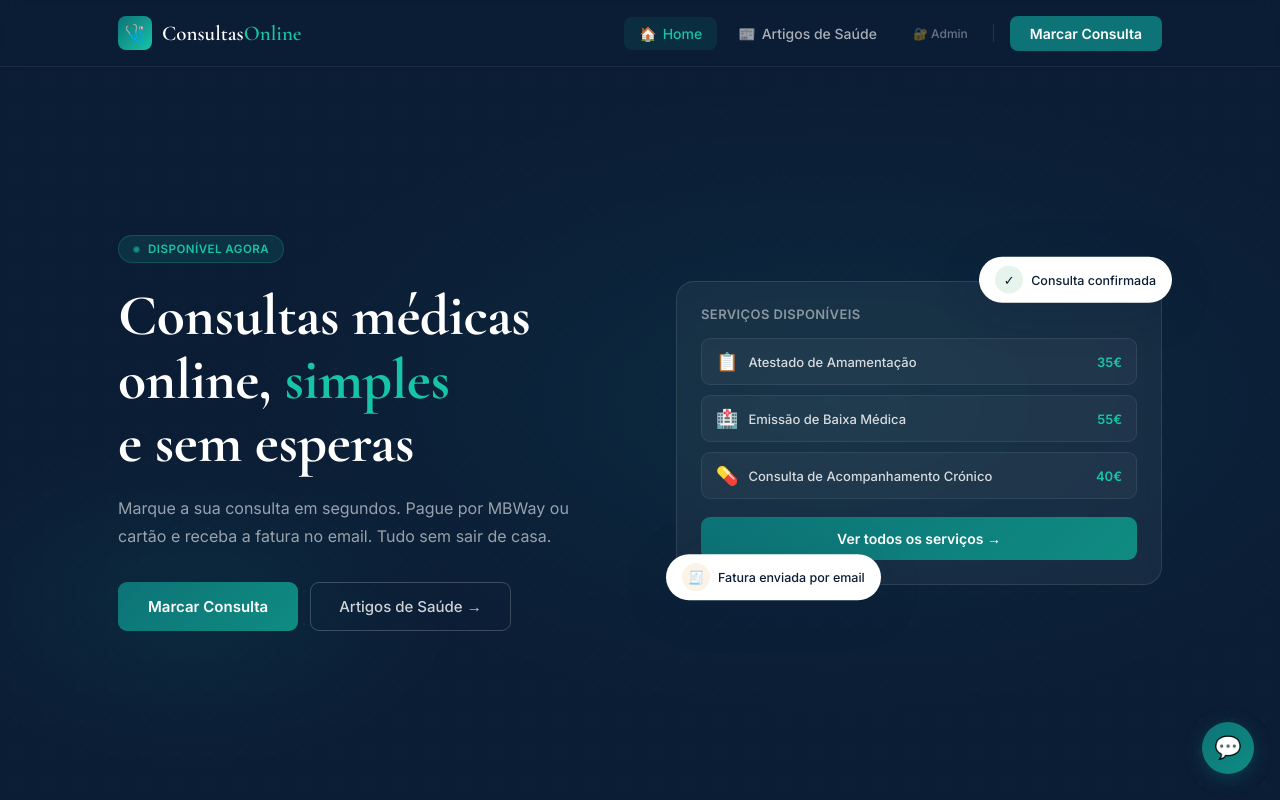
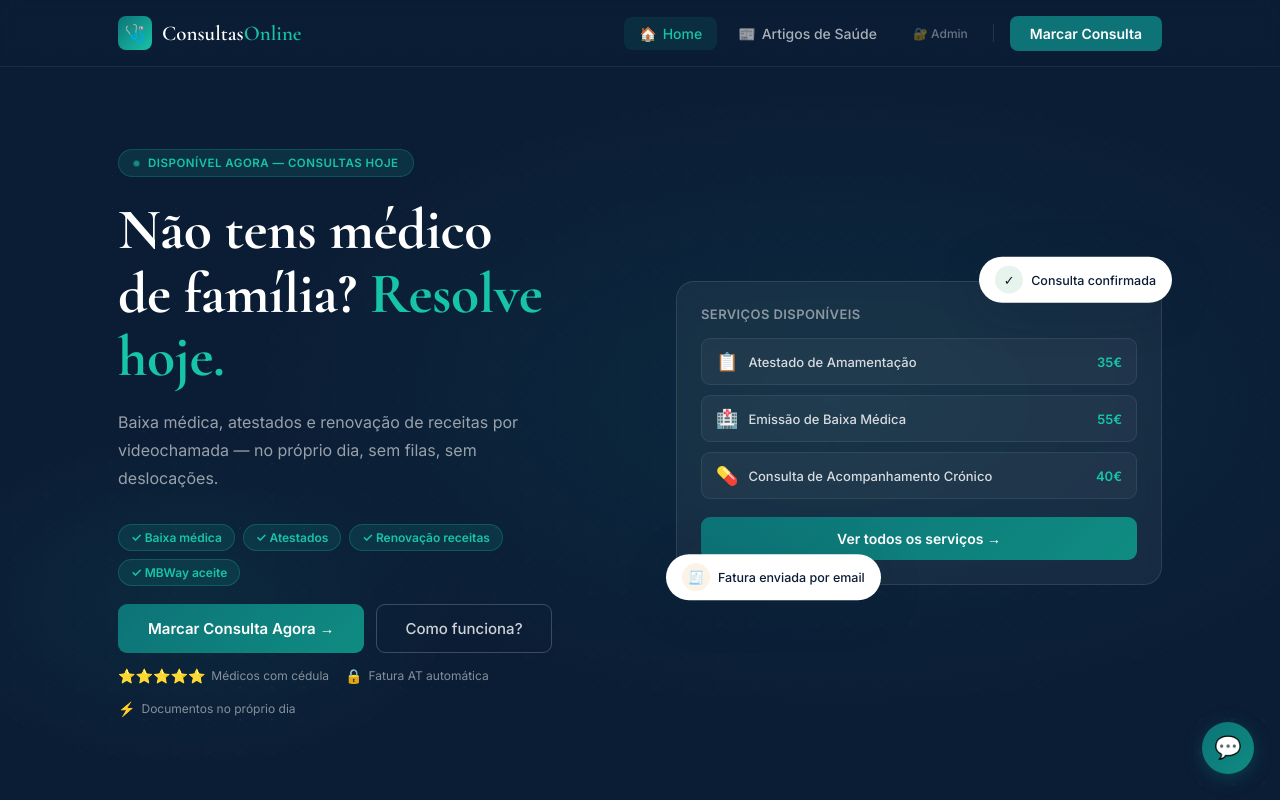
Before and after one commit to patriciamendoncaferraz/consultasonline, a website: page public/index.html in a window 1280 px wide. Shown: the top 800 px of the page. Drawn offline with nearby package versions, Linux system fonts and the light colour scheme.

Commit message:
Update index.html

```diff
--- a/public/index.html
+++ b/public/index.html
@@ -797,13 +797,33 @@ document.addEventListener("DOMContentLoaded", function() {
   <div class="hero-dots"></div>
   <div class="hero-inner">
     <div>
-      <div class="hero-pill"><div class="pulse-dot"></div><span>Disponível agora</span></div>
-      <h1 class="hero-title">Consultas médicas<br/>online, <em>simples</em><br/>e sem esperas</h1>
-      <p class="hero-sub">Marque a sua consulta em segundos. Pague por MBWay ou cartão e receba a fatura no email. Tudo sem sair de casa.</p>
-      <div class="hero-btns">
-        <button class="btn-main" onclick="openServiceSelector()">Marcar Consulta</button>
-        <button class="btn-ghost" onclick="showPage('blog')">Artigos de Saúde →</button>
-      </div>
+     <div class="hero-pill"><div class="pulse-dot"></div><span>Disponível agora — consultas hoje</span></div>
+<h1 class="hero-title">Não tens médico<br/>de família? <em>Resolve<br/>hoje.</em></h1>
+<p class="hero-sub">Baixa médica, atestados e renovação de receitas por videochamada — no próprio dia, sem filas, sem deslocações.</p>
+<div style="display:flex;flex-wrap:wrap;gap:8px;margin-bottom:18px">
+  <span style="background:rgba(23,196,168,.12);border:1px solid rgba(23,196,168,.25);color:#17c4a8;border-radius:20px;padding:5px 12px;font-size:12px;font-weight:600">✓ Baixa médica</span>
+  <span style="background:rgba(23,196,168,.12);border:1px solid rgba(23,196,168,.25);color:#17c4a8;border-radius:20px;padding:5px 12px;font-size:12px;font-weight:600">✓ Atestados</span>
+  <span style="background:rgba(23,196,168,.12);border:1px solid rgba(23,196,168,.25);color:#17c4a8;border-radius:20px;padding:5px 12px;font-size:12px;font-weight:600">✓ Renovação receitas</span>
+  <span style="background:rgba(23,196,168,.12);border:1px solid rgba(23,196,168,.25);color:#17c4a8;border-radius:20px;padding:5px 12px;font-size:12px;font-weight:600">✓ MBWay aceite</span>
+</div>
+<div class="hero-btns">
+  <button class="btn-main" onclick="openServiceSelector()">Marcar Consulta Agora →</button>
+  <button class="btn-ghost" onclick="showPage('como-funciona')">Como funciona?</button>
+</div>
+<div style="display:flex;align-items:center;gap:16px;margin-top:14px;flex-wrap:wrap">
+  <div style="display:flex;align-items:center;gap:6px">
+    <span style="color:#17c4a8;font-size:14px">⭐⭐⭐⭐⭐</span>
+    <span style="font-size:12px;color:rgba(255,255,255,.5)">Médicos com cédula</span>
+  </div>
+  <div style="display:flex;align-items:center;gap:6px">
+    <span style="color:#17c4a8;font-size:14px">🔒</span>
+    <span style="font-size:12px;color:rgba(255,255,255,.5)">Fatura AT automática</span>
+  </div>
+  <div style="display:flex;align-items:center;gap:6px">
+    <span style="color:#17c4a8;font-size:14px">⚡</span>
+    <span style="font-size:12px;color:rgba(255,255,255,.5)">Documentos no próprio dia</span>
+  </div>
+</div>
     </div>
     <div style="position:relative" class="hero-card-wrap">
       <div class="fb1 float-badge"><div class="fb-dot fb-green">✓</div>Consulta confirmada</div>
```
